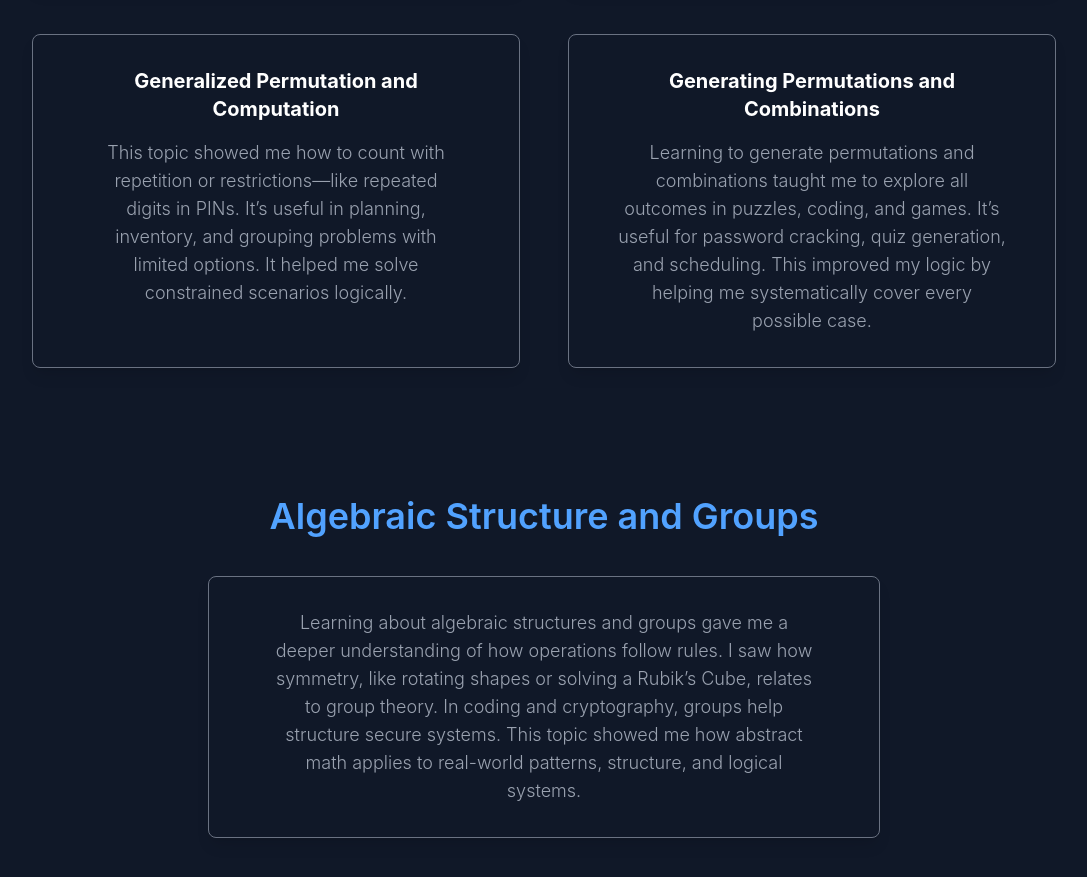
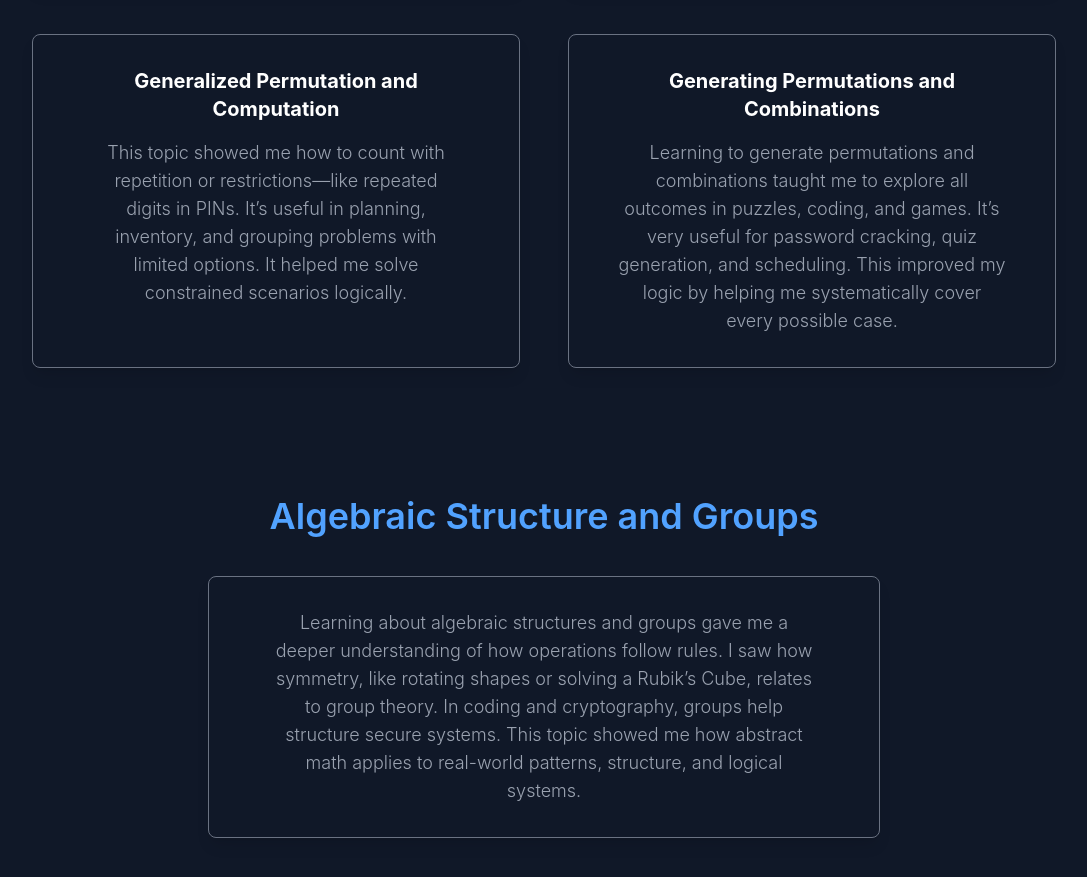
Before and after one commit to not-sol/cmsc57-portfolio, a website built with Vite: page index.html in a window 1280 px wide. Shown: the part 2420-3297 px from the top of the page, without its empty margins (96-1183 px from the left). Built offline with nearby package versions, Linux system fonts and the light colour scheme.

Commit message:
added very

```diff
--- a/index.html
+++ b/index.html
@@ -63,7 +63,7 @@
           </div>
           <div data-aos="fade-left" class="bg-gray-900 py-8 px-12 rounded-lg border border-gray-500 shadow-lg text-center">
             <h4 class="text-xl font-bold mb-4 text-white">Generating Permutations and Combinations</h4>
-            <p class="text-gray-400 font-light text-lg">Learning to generate permutations and combinations taught me to explore all outcomes in puzzles, coding, and games. It’s useful for password cracking, quiz generation, and scheduling. This improved my logic by helping me systematically cover every possible case.</p>
+            <p class="text-gray-400 font-light text-lg">Learning to generate permutations and combinations taught me to explore all outcomes in puzzles, coding, and games. It’s very useful for password cracking, quiz generation, and scheduling. This improved my logic by helping me systematically cover every possible case.</p>
           </div>
         </div>
       </div>
```
